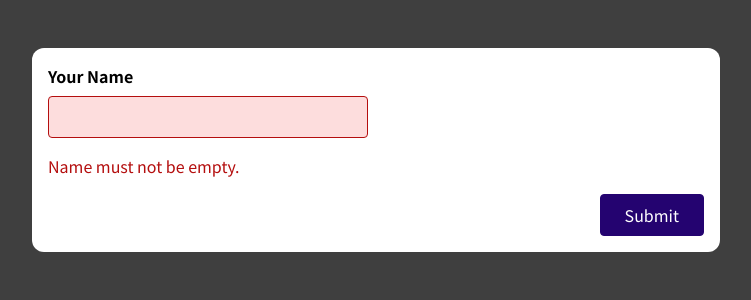
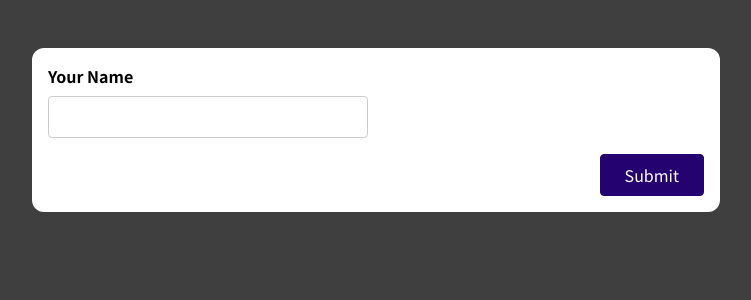
Before and after one commit to JuanCarlosBS/react-forms, a React (Create React App) app: page / in a window 1280 px wide. Shown: the top 300 px of the page, without its empty margins (264-1015 px from the left). Built offline with nearby package versions, Linux system fonts and the light colour scheme.

Commit message:
feat: not error message in input when start server

```diff
--- a/src/components/SimpleInput.js
+++ b/src/components/SimpleInput.js
@@ -1,16 +1,29 @@
-import { useRef, useState } from 'react'
+import { useEffect, useRef, useState } from 'react'
 
 const SimpleInput = (props) => {
   const nameInputRef = useRef()
   const [enteredName, setEnteredName] = useState('')
-  const [EnteredNameIsValid, setEnteredNameIsValid] = useState(false)
+  const [enteredNameIsValid, setEnteredNameIsValid] = useState(false)
+  const [enteredNameTouched, setEnteredNameTouched] = useState(false)
+
+  useEffect(() => {
+    if (enteredNameIsValid) {
+      console.log('Name Input is valid!')
+    }
+  }, [enteredNameIsValid])
 
   const nameInputChangeHandler = event => {
     setEnteredName(event.target.value)
   }
 
+  const nameInputBlurHandler = event => {
+    setEnteredNameTouched(true)
+  }
+
   const formSubmissionHandler = event => {
     event.preventDefault()
+
+    setEnteredNameTouched(true)
 
     if (enteredName.trim() === '') {
       setEnteredNameIsValid(false)
@@ -22,16 +35,22 @@ const SimpleInput = (props) => {
 
     const enteredValue = nameInputRef.current.value
     console.log(enteredValue)
+
+    setEnteredName('')
   }
 
-  const nameInputClasses = EnteredNameIsValid ? 'form-control' : 'form-control invalid'
+  const nameInputIsInvalid = !enteredNameIsValid && enteredNameTouched;
+
+  const nameInputClasses = nameInputIsInvalid
+    ? 'form-control invalid'
+    : 'form-control';
 
   return (
     <form onSubmit={formSubmissionHandler}>
       <div className={nameInputClasses}>
         <label htmlFor='name'>Your Name</label>
-        <input ref={nameInputRef} type='text' id='name' onChange={nameInputChangeHandler}/>
-        {!EnteredNameIsValid && <p className='error-text'>Name must not be empty.</p>}
+        <input ref={nameInputRef} type='text' id='name' onChange={nameInputChangeHandler} onBlur={nameInputBlurHandler} value={enteredName}/>
+        {nameInputIsInvalid && <p className='error-text'>Name must not be empty.</p>}
       </div>
       <div className="form-actions">
         <button>Submit</button>
```
